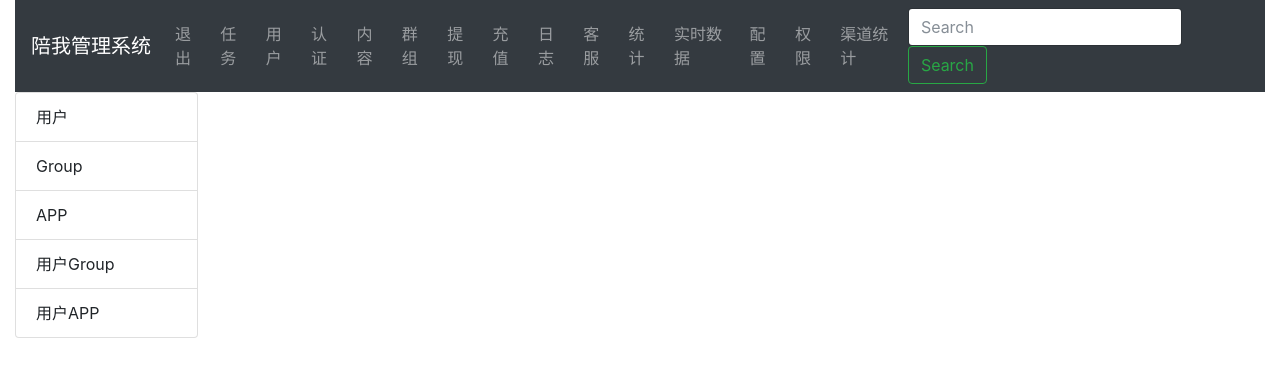
After one commit to HSATAN/pwadmin, a Django app: page /pwadmin/permissions/ in a window 1280 px wide. The commit adds this page. Shown: the top 377 px of the page. Run offline with Django 3.2, Linux system fonts and the light colour scheme; the visitor is signed in with stand-in values (Sample User, id 1); some libraries are stand-ins or nearby versions.

Commit message:
update permissions template

```diff
--- /dev/null
+++ b/src/pwadmin/templates/pwadmin/permissions/index.html
@@ -0,0 +1,16 @@
+{% extends 'pwadmin/pwbase.html' %}
+{% block title %}
+    权限-陪我管理系统
+{% endblock %}
+{% block left_content %}
+    <ul class="list-group">
+        <li class="list-group-item">用户</li>
+        <li class="list-group-item">Group</li>
+        <li class="list-group-item">APP</li>
+        <li class="list-group-item">用户Group</li>
+        <li class="list-group-item">用户APP</li>
+    </ul>
+{% endblock %}
+
+{% block right_content %}
+{% endblock %}
--- a/src/pwadmin/templates/pwadmin/pwbase.html
+++ b/src/pwadmin/templates/pwadmin/pwbase.html
@@ -49,7 +49,7 @@
                     <a class="nav-link" href="#">配置</a>
                 </li>
                 <li class="nav-item">
-                    <a class="nav-link" href="#">权限</a>
+                    <a class="nav-link" href="{% url 'pwadmin:permissions' %}">权限</a>
                 </li>
                 <li class="nav-item">
                     <a class="nav-link" href="#">渠道统计</a>
--- a/src/pwadmin/templates/pwadmin/statistic/index.html
+++ b/src/pwadmin/templates/pwadmin/statistic/index.html
@@ -13,7 +13,7 @@
                 <li class="list-group-item">平台</li>
             </ul>
         </li>
-        <li class="list-group-item">已处理</li>
+
 
     </ul>
 {% endblock %}
--- a/src/pwadmin/urls.py
+++ b/src/pwadmin/urls.py
@@ -2,7 +2,7 @@
 from __future__ import unicode_literals
 from django.conf.urls import url
 from .views import (
-    pwmanager, index, task, accounts, statistic
+    pwmanager, index, task, accounts, statistic, permissions
 )
 
 urlpatterns = [
@@ -12,5 +12,5 @@ urlpatterns = [
     url(r'^task/$', task.Task.as_view(), name='task'),
     url(r'^accounts/$', accounts.Accounts.as_view(), name='accounts'),
     url(r'^statistic/$', statistic.Statistic.as_view(), name='statistic'),
-
+    url(r'^permissions/$', permissions.PWPermissions.as_view(), name='permissions'),
 ]
--- /dev/null
+++ b/src/pwadmin/views/permissions.py
@@ -0,0 +1,13 @@
+# -*- coding: utf-8 -*-
+from django.shortcuts import render
+from django.views.generic import View
+from django.utils.decorators import method_decorator
+from django.contrib.auth.decorators import login_required
+
+
+class PWPermissions(View):
+    template = 'pwadmin/permissions/index.html'
+
+    @method_decorator(login_required)
+    def get(self, request, *args, **kwargs):
+        return render(request, self.template)
```
